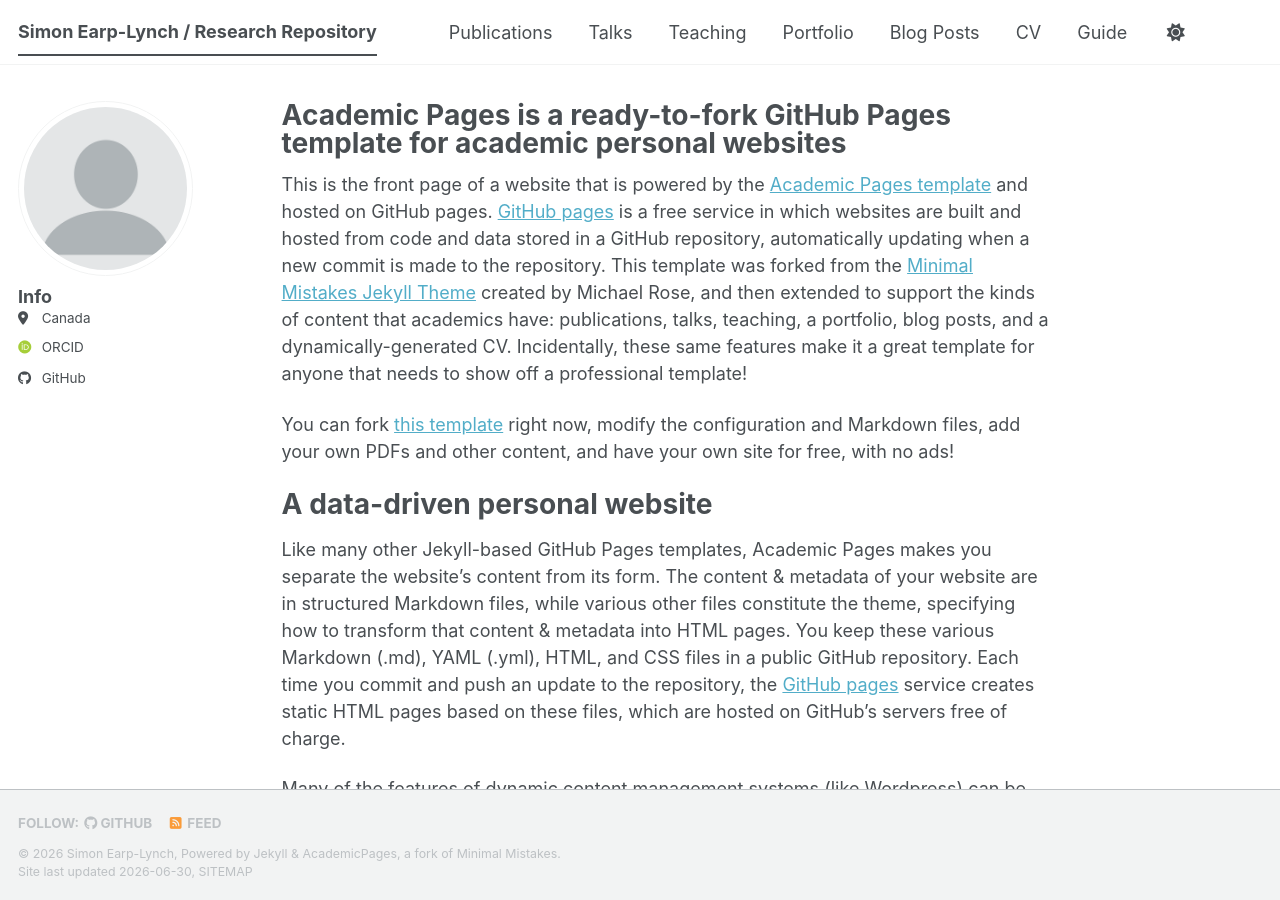
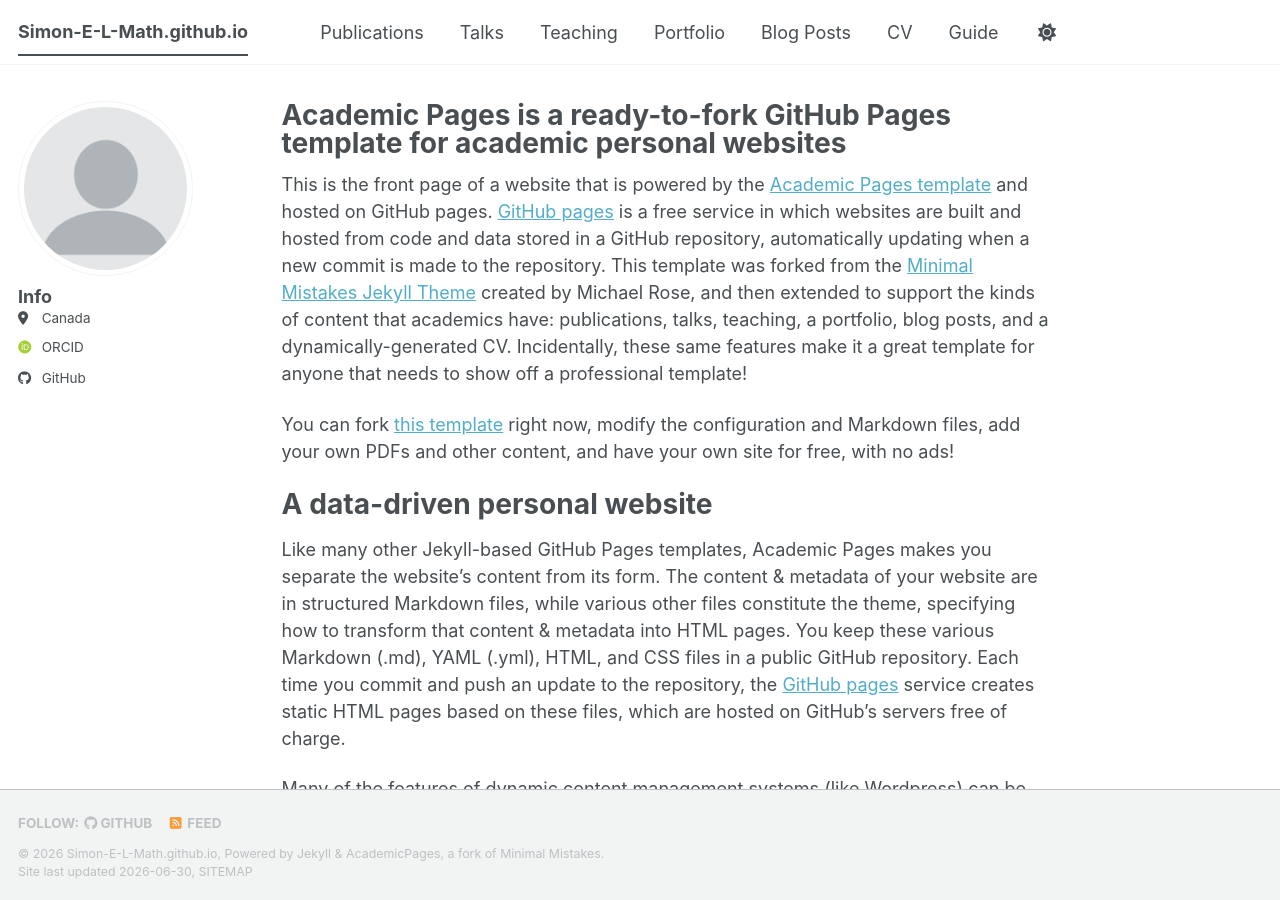
Before and after one commit to simon-e-l-math/Simon-E-L-Math.github.io, a Jekyll site: the page built from _pages/about.md, in a window 1280 px wide and 900 px high. Built offline with Jekyll 4.4.1, drawn with Linux system fonts in a browser that asks for light colours; some web fonts are replaced; a script bundle is joined from its source files by our own code; library files that are not in the unit come from our copies.

Commit message:
Comment out site title, name, and description
Commented out the title, name, and description fields in the configuration.

```diff
--- a/_config.yml
+++ b/_config.yml
@@ -9,10 +9,10 @@
 # Basic Site Settings
 locale                   : "en-CA"
 site_theme               : "default" # The available themes options are "default", "air", "sunrise", "mint", "dirt" and "contrast"
-title                    : "Simon Earp-Lynch / Research Repository"
+title                    : #"Simon Earp-Lynch / Research Repository"
 title_separator          : "-"
-name                     : &name "Simon Earp-Lynch"
-description              : &description "Simon Earp-Lynch's academic portfolio"   # Update this with a general description of your site, this is the default if not overridden by a page
+name                     : &name #"Simon Earp-Lynch"
+description              : &description #"Simon Earp-Lynch's academic portfolio"   # Update this with a general description of your site, this is the default if not overridden by a page
 url                      : https://SimonE-L-Math.github.io # The base hostname & protocol for your site e.g. "https://[your GitHub username].github.io",
                                                            # or if you already have some other page hosted on Github then use "https://[your GitHub username].github.io/[Your Repo Name]"
 baseurl                  : "" # the subpath of your site, e.g. "/blog"
```
